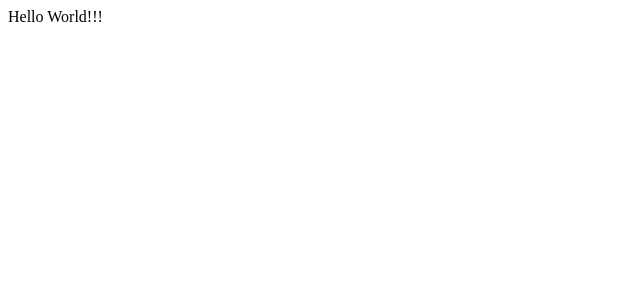
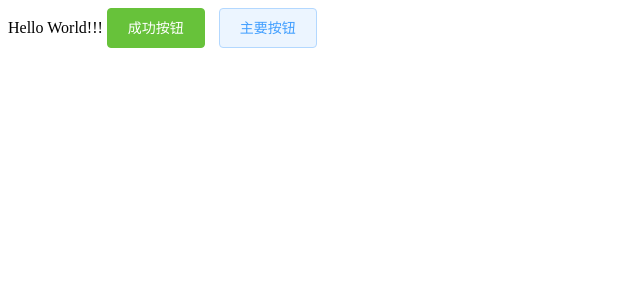
Before and after one commit to CCC09/vue-project1, a Vue app: page / in a window 1280 px wide. Shown: the top 300 px of the page, without its empty margins (0-640 px from the left). Built offline with nearby package versions, Linux system fonts and the light colour scheme.

Commit message:
element-ui和vue-router

```diff
--- a/package.json
+++ b/package.json
@@ -9,7 +9,9 @@
   },
   "dependencies": {
     "core-js": "^2.6.5",
-    "vue": "^2.6.10"
+    "element-ui": "^2.11.1",
+    "vue": "^2.6.10",
+    "vue-router": "^3.0.7"
   },
   "devDependencies": {
     "@vue/cli-plugin-babel": "^3.9.0",
--- a/src/App.vue
+++ b/src/App.vue
@@ -1,6 +1,6 @@
 <template>
   <div id="app">
-    Hello World!!!
+    Hello World!!! <el-button type="success">成功按钮</el-button> <el-button type="primary" plain>主要按钮</el-button>
   </div>
 </template>
 
--- /dev/null
+++ b/src/router/index.js
@@ -0,0 +1,12 @@
+import VueRouter from 'vue-router'
+import Vue from 'vue'
+
+Vue.use(VueRouter)
+
+const router = new VueRouter({
+  routes: [
+
+  ]
+})
+
+export default router
```
Also changed, not shown: src/main.js (+10 -0 lines), 2 other files (tests, documents, lock files or other folders).
